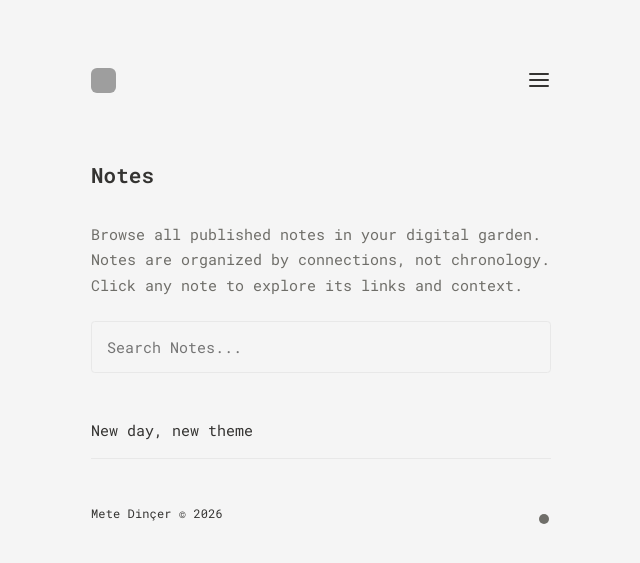
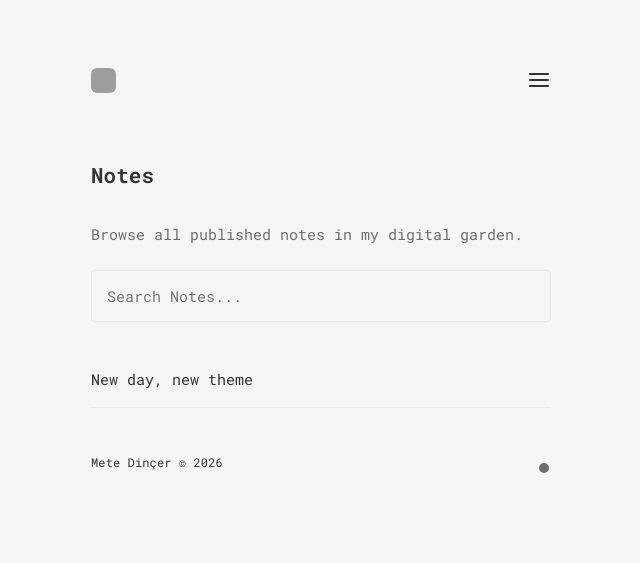
Before and after one commit to medincer/medincer.github.io, a Jekyll site: the page built from pages/notes.md, in a window 1280 px wide. Shown: the top 563 px of the page, without its empty margins (319-959 px from the left). Built offline with Jekyll 4.4.1, drawn with Linux system fonts in a browser that asks for light colours; grey boxes are pictures that could not be loaded.

Commit message:
Update notes description for clarity

```diff
--- a/pages/notes.md
+++ b/pages/notes.md
@@ -4,4 +4,4 @@ layout: Post
 permalink: /notes
 ---
 
-Browse all published notes in your digital garden. Notes are organized by connections, not chronology. Click any note to explore its links and context.
+Browse all published notes in my digital garden.
```
